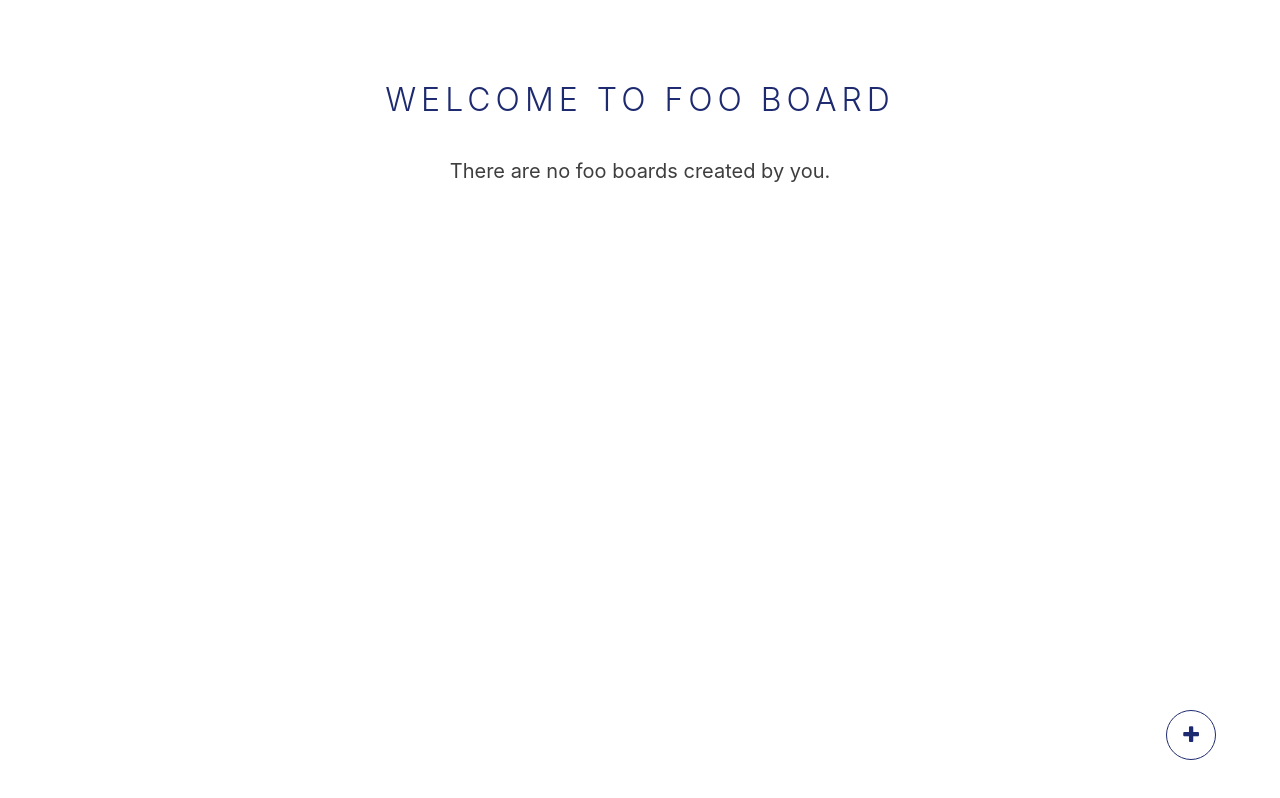
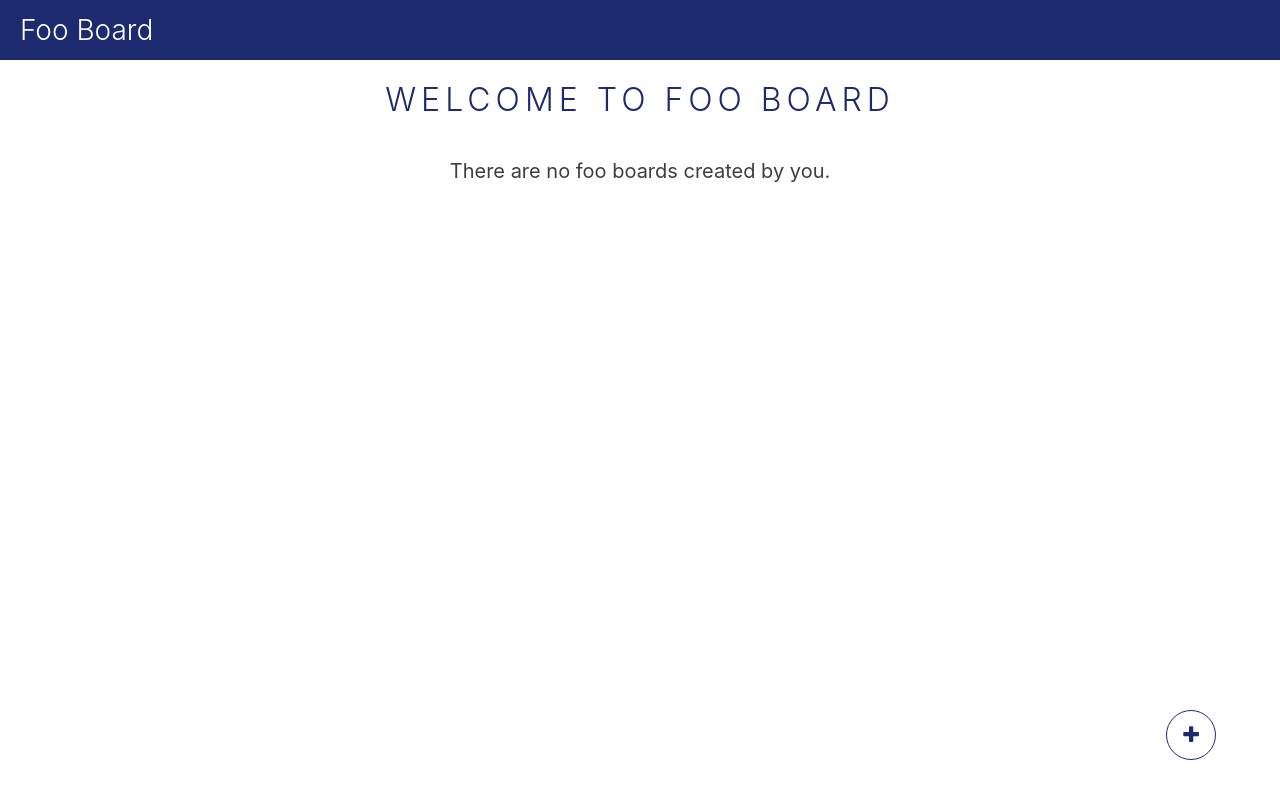
Before and after one commit to ankita1010/foo-board, a React app: page / in a window 1280 px wide. Built offline with nearby package versions, Linux system fonts and the light colour scheme.

Commit message:
added horizontal scroll

```diff
--- a/src/components/Main/index.js
+++ b/src/components/Main/index.js
@@ -19,11 +19,17 @@ export const Main = (props) => {
 
 	if (currentBoard) return (
 		<div className="app-block">
+			<nav className="top-nav">
+				<h2>Foo Board</h2>
+			</nav>
 			<BoardDetails />
 		</div>);
 
 	return (
 		<div className="app-block">
+			<nav className="top-nav">
+				<h2>Foo Board</h2>
+			</nav>
 			<h1>WELCOME TO FOO BOARD</h1>
 			{
 				!fooBoards.length ?
--- a/src/components/Main/main.scss
+++ b/src/components/Main/main.scss
@@ -1,6 +1,23 @@
 @import "../../variables.scss";
 $fooBoardBg: white;
 .app-block {
+  .top-nav {
+    position: fixed;
+    top: 0;
+    background: $primaryTextColor;
+    height: 60px;
+    width: 100vw;
+	z-index: 99;
+    display: flex;
+    align-items: center;
+    h2 {
+      font-weight: 300;
+      margin: 0;
+      color: white;
+	  padding-left: 20px;
+	  font-size: 28px;
+    }
+  }
   min-width: 100vw;
   min-height: 100vh;
   background: white;
@@ -70,7 +87,7 @@ $fooBoardBg: white;
     }
     .forms-block {
       border-radius: 4px;
-       box-shadow: 1px 1px 10px 1px #1e2a7059;
+      box-shadow: 1px 1px 10px 1px #1e2a7059;
       padding: 30px 40px;
       width: 240px;
       background: white;
--- a/src/components/boardDetails/board-details.scss
+++ b/src/components/boardDetails/board-details.scss
@@ -4,11 +4,12 @@
   display: flex;
   flex-direction: column;
   align-items: center;
-
+	margin-top: 70px;
   .board-actions-and-details {
-    width: 100%;
+    width: 95%;
+	max-width: 1300px;
     display: flex;
-    justify-content: space-evenly;
+    justify-content: space-between;
     align-items: center;
 
     .board-header {
--- a/src/components/listsDetails/list-details.scss
+++ b/src/components/listsDetails/list-details.scss
@@ -6,13 +6,17 @@ $tileBg: white;
   width: 95%;
   display: flex;
   flex-direction: row;
-  justify-content: center;
-  flex-wrap: wrap;
+  overflow-x: scroll;
   margin: auto;
+  min-height: calc(100vh - 150px);
+  padding: 10px 10px;
+  align-items: flex-start;
 
   .list-tile {
-    height: 500px;
-    width: 450px;
+        min-height: 300px;
+    max-height: calc(100vh - 180px);
+	flex-shrink: 0;
+	width: 450px;
     display: flex;
     flex-direction: column;
     justify-content: space-between;
@@ -21,6 +25,7 @@ $tileBg: white;
     border-radius: 4px;
     box-shadow: 1px 1px 2px 1px lightgray;
     margin: 10px;
+	margin-right: 5px;
     padding: 10px 20px;
     .tile-body {
       height: calc(100% - 50px);
@@ -47,10 +52,11 @@ $tileBg: white;
       }
     }
     .create-new-card {
-      height: 50px;
+      min-height: 65px;
       position: relative;
       display: flex;
       justify-content: space-between;
+	  align-items: flex-end;
       .delete-btn {
         border: 1px solid transparent;
         height: 49px;
```
